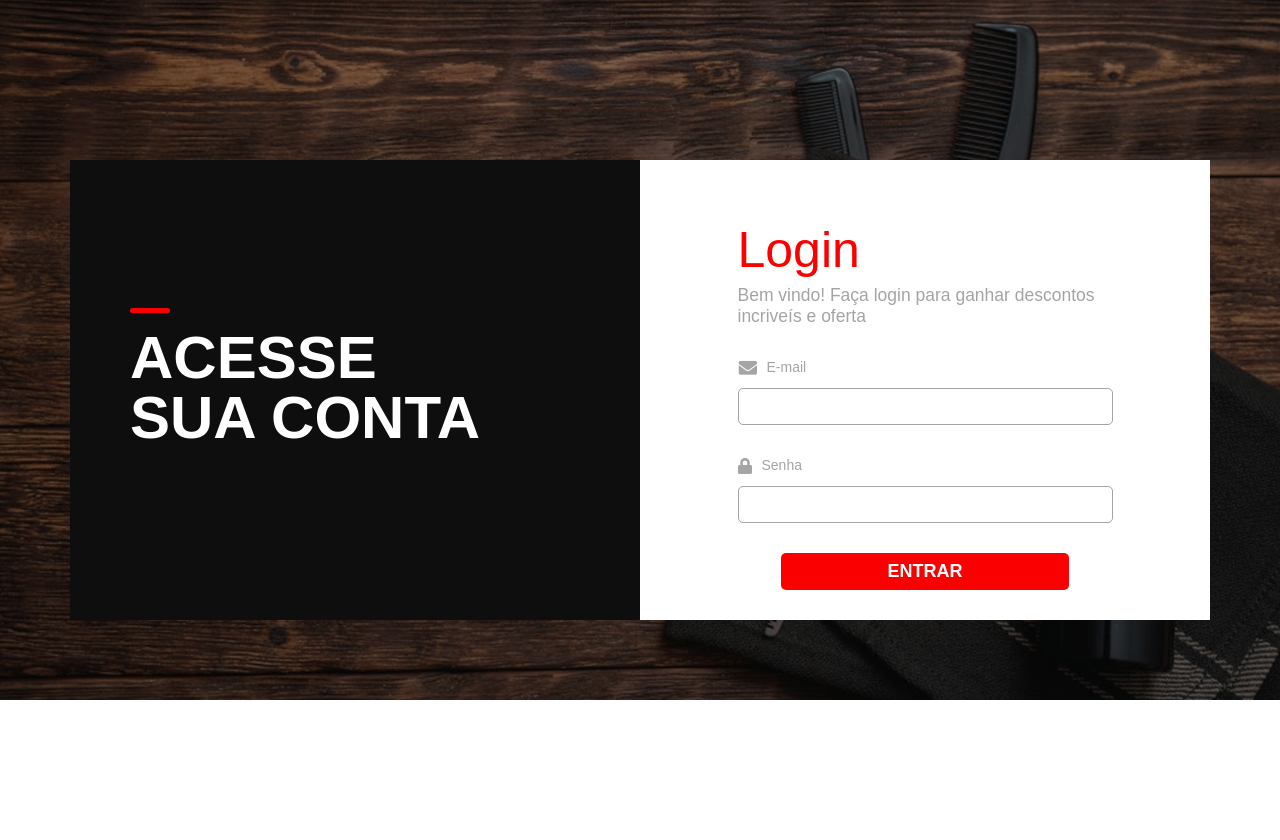
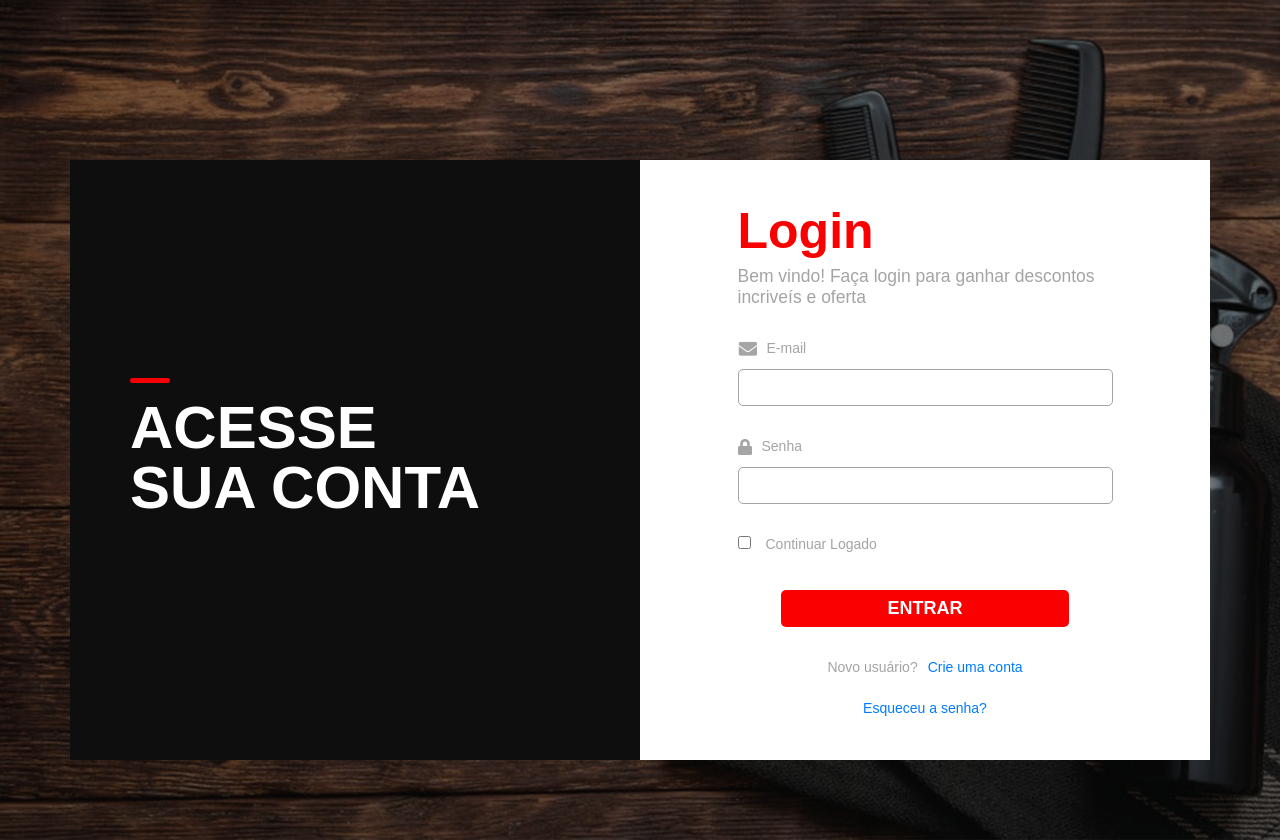
Before and after one commit to PedroMeira01/2021_projeto-ope, a Flask app: page /login in a window 1280 px wide. Before the commit the page ends 700 px from the top, so only its background shows below. Run offline with Flask 2, Linux system fonts and the light colour scheme; some libraries are stand-ins or nearby versions; some web fonts are replaced.

Commit message:
finalizando tela de login

```diff
--- a/app/static/sass/base/_typography.scss
+++ b/app/static/sass/base/_typography.scss
@@ -14,6 +14,7 @@ body {
   &__form {
     &--title {
       font-size: 5rem;
+      font-weight: 600;
 
       @include respond(phone) {
         font-size: 3.5rem;
--- a/app/static/sass/base/_utilities.scss
+++ b/app/static/sass/base/_utilities.scss
@@ -0,0 +1,7 @@
+.u-row-login {
+  min-height: 600px;
+}
+
+#logado + label {
+  font-size: 14px;
+}
--- a/app/templates/login.html
+++ b/app/templates/login.html
@@ -5,15 +5,15 @@
 <section class="login d-flex align-items-center">
     <div class="container">
 
-        <div class="row">
+        <div class="row u-row-login">
 
             <div class="col-xl-6 bgc-black d-none d-xl-flex align-items-center pl-5">
                 <h1 class="c-white login__card--title pl-5">Acesse <br>sua conta</h1>
             </div>
 
-            <div class="col-xl-6 bgc-white d-flex justify-content-center py-5">
+            <div class="col-xl-6 bgc-white d-flex justify-content-center align-items-center">
 
-                <div class="col-11 col-xl-9 pt-5">
+                <div class="col-11 col-xl-9">
                     <h1 class="c-red login__form--title">Login</h1>
 
                     <h3 class="c-gray">Bem vindo! Faça login para ganhar descontos incriveís e oferta</h3>
@@ -43,10 +43,23 @@
                             {% endfor %}
                         </div>
 
+                        <div class="col-12 px-0 d-flex align-items-baseline mt-5 mb-4">
+                            <input type="checkbox" name="logado" id="logado">
+                            <label class="c-gray ml-4" for="logado">Continuar Logado</label>
+                        </div>
+
                         <div class="col-12 d-flex justify-content-center mt-5">
                             {{ form.entrar(class="c-white bgc-red col-10 login__card--btn") }}
                         </div>
 
+                        <div class="col-12 login__card--usuario px-0 d-flex align-items-baseline justify-content-center mt-5">
+                            <p class="c-gray mr-3">Novo usuário?</p>
+                            <a href="">Crie uma conta</a>
+                        </div>
+
+                        <div class="col-12 login__card--usuario px-0 d-flex align-items-baseline justify-content-center mt-3">
+                            <a href="">Esqueceu a senha?</a>
+                        </div>
                     </form>
                 </div>
 
```
Also changed, not shown: app/static/css/main.min.css.
